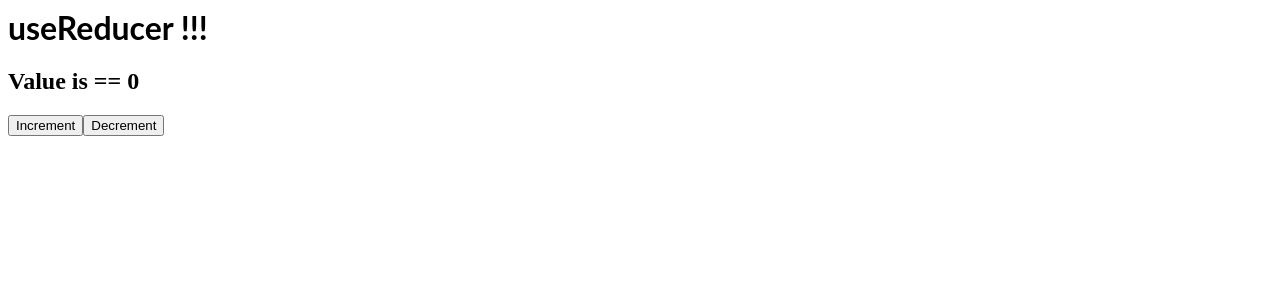
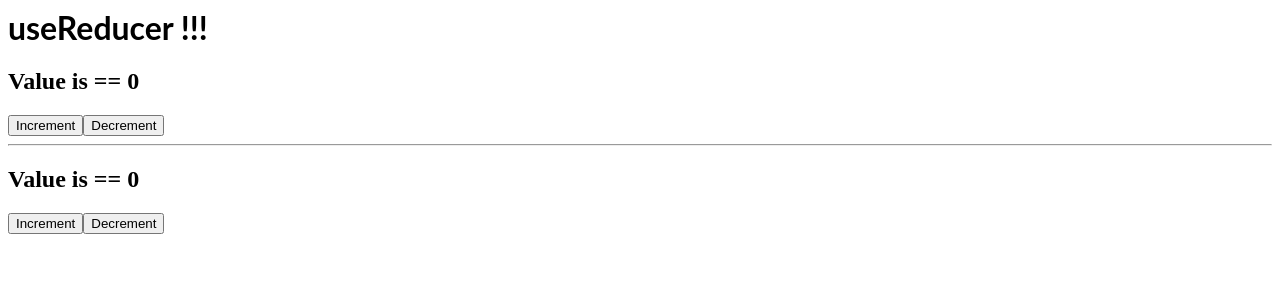
Before and after one commit to ShakibAhmed007/react-dev-useReducer, a React (Create React App) app: page / in a window 1280 px wide. Shown: the top 300 px of the page. Built offline with nearby package versions, Linux system fonts and the light colour scheme.

Commit message:
1 file modified, 1 added

```diff
--- a/src/App.js
+++ b/src/App.js
@@ -1,12 +1,15 @@
 import React from 'react';
 import './style.css';
 import Counter from './Counter';
+import ComplexCounter from './ComplexCounter';
 
 export default function App() {
   return (
     <div>
       <h1>useReducer !!!</h1>
       <Counter />
+      <hr />
+      <ComplexCounter />
     </div>
   );
 }
--- /dev/null
+++ b/src/ComplexCounter.js
@@ -0,0 +1,47 @@
+import React, { useReducer } from 'react';
+
+const initialState = {
+  counter: 0
+};
+const reducer = (state, action) => {
+  switch (action.type) {
+    case 'increment':
+      return { counter: state.counter + 1 };
+    case 'decrement':
+      return { counter: state.counter - 1 };
+    default:
+      return { counter: state.counter };
+  }
+};
+
+const ComplexCounter = () => {
+  const [count, dispatch] = useReducer(reducer, initialState);
+  let value = 0;
+  return (
+    <div>
+      <h2> Value is == {count.counter}</h2>
+      <button
+        type="button"
+        onClick={() =>
+          dispatch({
+            type: 'increment'
+          })
+        }
+      >
+        Increment
+      </button>
+      <button
+        type="button"
+        onClick={() =>
+          dispatch({
+            type: 'decrement'
+          })
+        }
+      >
+        Decrement
+      </button>
+    </div>
+  );
+};
+
+export default ComplexCounter;
```
